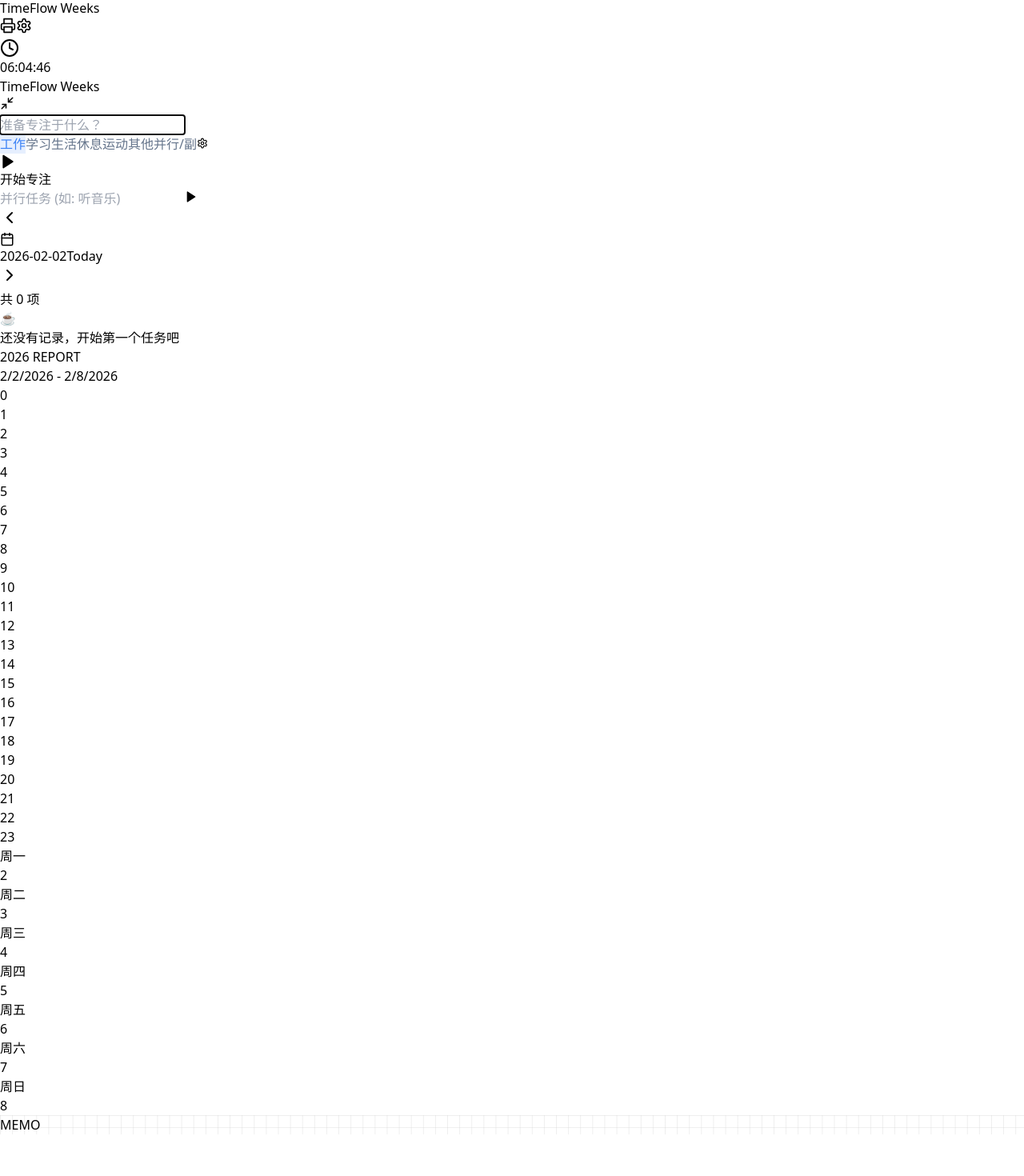
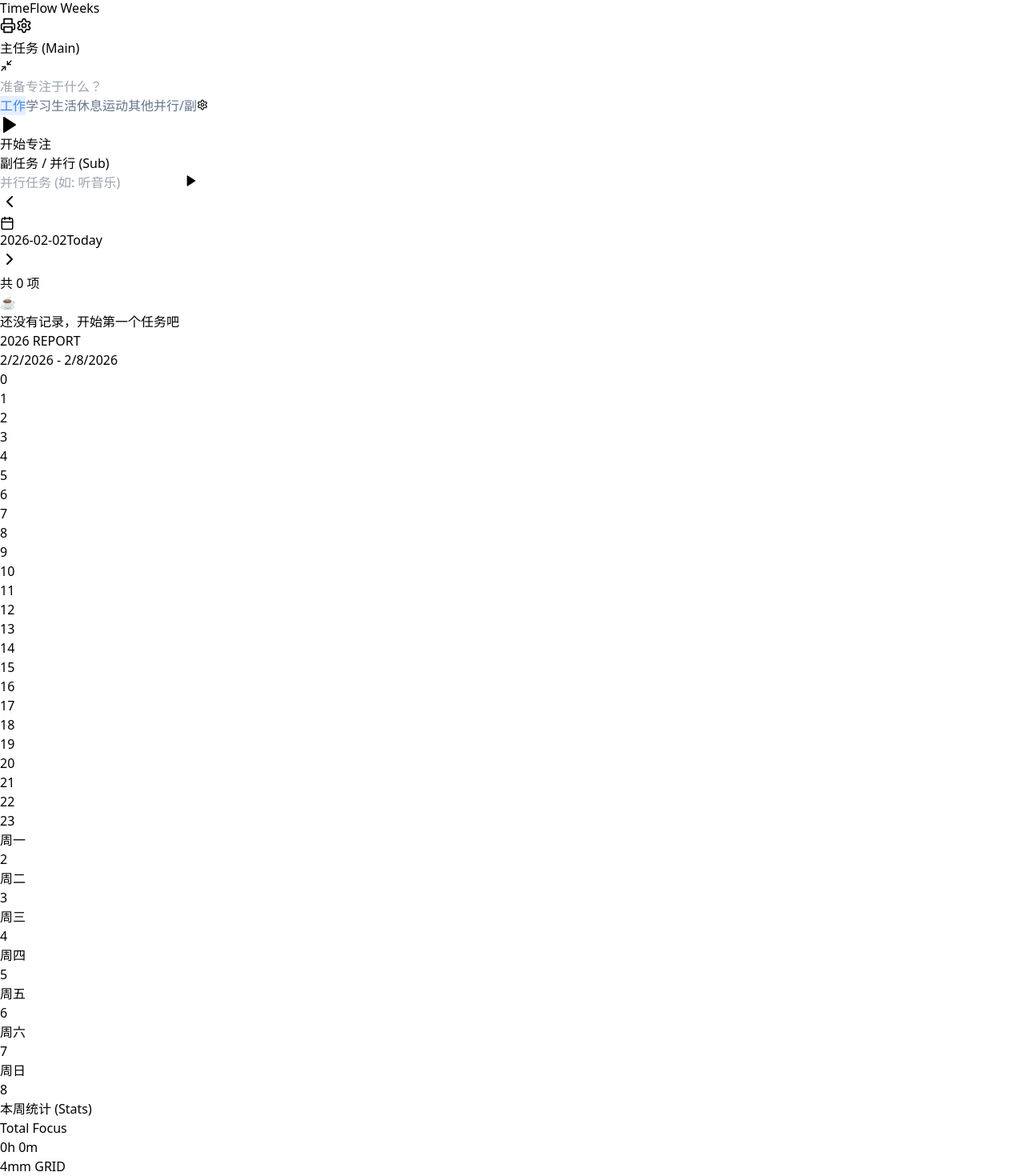
Before and after one commit to YikSuen-hu/timeflow-weeks, a React (Vite) app: page / in a window 1280 px wide. Shown: the part 2-1472 px from the top of the page at 80% size. Before the commit the page ends 1420 px from the top, so only its background shows below. Built offline with nearby package versions, Linux system fonts and the light colour scheme.

Commit message:
Feat: Chinese support, Split UI, 4mm Grid, Floating Window

```diff
--- a/src/App.jsx
+++ b/src/App.jsx
@@ -11,38 +11,34 @@
     @media print {
       @page {
         size: A4 portrait;
-        margin: 10mm;
+        margin: 0;
       }
       body {
         -webkit-print-color-adjust: exact;
         print-color-adjust: exact;
+        background-color: white;
+        margin: 0;
+        padding: 0;
       }
       .no-print {
         display: none !important;
       }
       .print-area {
-        display: flex !important;
-        flex-direction: row !important;
-        gap: 10mm !important;
-        width: auto !important;
-        height: auto;
-        overflow: visible;
-        box-shadow: none !important;
-        border: none !important;
-        background: transparent !important;
+        display: block !important;
+        width: 210mm;
+        height: 297mm;
+        background: white;
+        overflow: hidden;
+        position: relative;
       }
-      .print-chart-container {
-        background: white;
-        box-shadow: none !important;
+      /* Ensure grid is exactly 4mm */
+      .grid-pattern-4mm {
+        background-image:
+          linear-gradient(to right, rgba(200, 200, 200, 0.5) 0.5px, transparent 0.5px),
+          linear-gradient(to bottom, rgba(200, 200, 200, 0.5) 0.5px, transparent 0.5px);
+        background-size: 4mm 4mm;
+        border: 0.5px solid rgba(200, 200, 200, 0.5);
       }
-    }
-
-    /* 4mm Grid Pattern */
-    .grid-pattern-4mm {
-      background-size: 4mm 4mm;
-      background-image:
-        linear-gradient(to right, rgba(200, 200, 200, 0.3) 1px, transparent 1px),
-        linear-gradient(to bottom, rgba(200, 200, 200, 0.3) 1px, transparent 1px);
     }
   `}</style>
 );
@@ -389,85 +385,109 @@
     </div>
   );
 
-  const TimerInterface = () => {
+  // --- Floating Window Logic ---
+  const togglePiP = async () => {
+    if (window.documentPictureInPicture) {
+      if (window.documentPictureInPicture.window) {
+        window.documentPictureInPicture.window.close();
+        return;
+      }
+
+      const pipWindow = await window.documentPictureInPicture.requestWindow({
+        width: 300,
+        height: 400,
+      });
+
+      // Copy styles
+      [...document.styleSheets].forEach((styleSheet) => {
+        try {
+          const cssRules = [...styleSheet.cssRules].map((rule) => rule.cssText).join('');
+          const style = document.createElement('style');
+          style.textContent = cssRules;
+          pipWindow.document.head.appendChild(style);
+        } catch (e) {
+          const link = document.createElement('link');
+          link.rel = 'stylesheet';
+          link.type = styleSheet.type;
+          link.media = styleSheet.media;
+          link.href = styleSheet.href;
+          pipWindow.document.head.appendChild(link);
+        }
+      });
+
+      // Create a container in PiP window and mount a portal or just copy content?
+      // For simplicity in React, it's harder to just "move" the component statefully without a context.
+      // So instead, we'll try a simpler "Mini Mode" overlay first, or just style the PiP body.
+      // For now, let's stick to the high-quality In-Page Mini Mode requested as user requirement 4 is "Floating Window",
+      // but PiP is complex to maintain state connectivity.
+      // Let's refine the In-Page Mini Mode to be more "Floating Window" like (Draggable).
+      setIsMiniMode(!isMiniMode);
+    } else {
+      setIsMiniMode(!isMiniMode);
+    }
+  };
+
+  const MainTimer = () => {
     const currentCat = currentTask ? getCategory(currentTask.categoryId) : null;
     return (
-      <div className={`transition-all duration-300 ease-in-out bg-white dark:bg-slate-800 shadow-xl border border-slate-200 dark:border-slate-700 overflow-hidden flex flex-col mb-8
-        ${isMiniMode
-          ? 'fixed bottom-6 right-6 w-80 rounded-2xl z-50'
-          : 'relative w-full max-w-xl mx-auto rounded-3xl'
-        } no-print`}>
-
-        {/* Header */}
-        <div className={`flex justify-between items-center border-b border-slate-100 dark:border-slate-700 ${isMiniMode ? 'p-3 bg-white dark:bg-slate-800' : 'p-4'}`}>
-          <div className="flex items-center gap-3">
-            <div className="p-2 bg-indigo-50 dark:bg-indigo-900/30 rounded-lg">
-              <Clock className="w-5 h-5 text-indigo-600 dark:text-indigo-400" />
-            </div>
-            <div>
-              <div className="font-mono text-xl font-bold text-slate-800 dark:text-slate-100 leading-none">
-                {formatFullTime(currentTime)}
-              </div>
-              <div className="text-xs text-slate-400 font-medium mt-0.5">TimeFlow Weeks</div>
-            </div>
-          </div>
-          <button onClick={() => setIsMiniMode(!isMiniMode)} className="p-2 hover:bg-slate-100 dark:hover:bg-slate-700 rounded-lg text-slate-400 hover:text-slate-600 transition-colors">
-            {isMiniMode ? <Maximize2 size={18} /> : <Minimize2 size={18} />}
+      <div className={`bg-white dark:bg-slate-800 rounded-3xl p-6 shadow-sm border border-slate-200 dark:border-slate-700 transition-all mb-6 ${isMiniMode ? 'fixed top-4 right-4 z-50 w-80 shadow-2xl ring-4 ring-slate-200' : ''}`}>
+        {/* Mini Mode Toggle Header */}
+        <div className="flex justify-between items-center mb-4">
+          <h2 className="text-sm font-bold text-slate-400 uppercase tracking-wider">主任务 (Main)</h2>
+          <button onClick={() => setIsMiniMode(!isMiniMode)} className="text-slate-400 hover:text-indigo-500 transition-colors">
+            {isMiniMode ? <Maximize2 size={16} /> : <Minimize2 size={16} />}
           </button>
         </div>
 
-        {/* --- SECTION 1: MAIN TASK --- */}
-        <div className={`flex-1 ${isMiniMode ? 'p-4' : 'p-6'}`}>
         {!currentTask ? (
           <div className="space-y-4">
             <div>
               <input
                 type="text"
                 placeholder="准备专注于什么？"
-                  className="w-full text-lg font-medium bg-transparent border-b-2 border-slate-200 dark:border-slate-700 focus:border-indigo-500 outline-none px-1 py-2 transition-colors placeholder:text-slate-300"
+                className="w-full text-2xl font-medium bg-transparent border-b-2 border-slate-200 dark:border-slate-700 focus:border-indigo-500 outline-none px-1 py-2 transition-colors placeholder:text-slate-300 font-sans"
                 value={taskName}
                 onChange={(e) => setTaskName(e.target.value)}
                 onKeyDown={(e) => e.key === 'Enter' && startTimer()}
-                  autoFocus
               />
             </div>
             <CategorySelector selectedId={selectedCategoryId} onSelect={setSelectedCategoryId} />
             <button
               onClick={startTimer}
               disabled={!taskName.trim()}
-                className="w-full py-3.5 bg-indigo-600 hover:bg-indigo-700 active:bg-indigo-800 text-white rounded-xl font-bold text-lg flex items-center justify-center gap-2 transition-all disabled:opacity-50 disabled:cursor-not-allowed shadow-lg shadow-indigo-200 dark:shadow-indigo-900/20"
+              className="w-full py-4 bg-indigo-600 hover:bg-indigo-700 active:bg-indigo-800 text-white rounded-xl font-bold text-lg flex items-center justify-center gap-2 transition-all disabled:opacity-50 shadow-lg shadow-indigo-200 dark:shadow-indigo-900/20"
             >
-                <Play fill="currentColor" size={20} /> 开始专注
+              <Play fill="currentColor" size={24} /> 开始专注
             </button>
           </div>
         ) : (
-            <div className="text-center py-2">
-              <div className="inline-flex items-center gap-2 px-3 py-1 rounded-full bg-indigo-50 dark:bg-indigo-900/30 text-indigo-600 dark:text-indigo-400 text-xs font-bold mb-4">
-                <span className="w-2 h-2 rounded-full animate-pulse bg-indigo-500"></span>
-                专注中
+          <div className="text-center py-4">
+            <div className="inline-flex items-center gap-2 px-3 py-1 rounded-full bg-indigo-50 dark:bg-indigo-900/30 text-indigo-600 dark:text-indigo-400 text-xs font-bold mb-6">
+              <span className="w-2 h-2 rounded-full animate-pulse bg-indigo-500"></span> 专注中
             </div>
-              <h2 className="text-2xl font-bold text-slate-800 dark:text-white mb-1 px-4 truncate">{currentTask.name}</h2>
-              <div className="text-sm text-slate-400 mb-6 flex items-center justify-center gap-1">
+            <h2 className="text-3xl font-bold text-slate-800 dark:text-white mb-2 px-4 truncate">{currentTask.name}</h2>
+            <div className="text-sm text-slate-400 mb-8 flex items-center justify-center gap-1">
               <span className="w-2 h-2 rounded-full" style={{ backgroundColor: currentCat.color }}></span>
               {currentCat.name}
             </div>
-
-              <div className="font-mono font-bold text-slate-800 dark:text-white text-6xl tracking-tighter mb-8 tabular-nums">
+            <div className="font-mono font-bold text-slate-800 dark:text-white text-7xl tracking-tighter mb-8 tabular-nums">
               {formatDuration(elapsed).replace('h ', ':').replace('m', '')}
             </div>
-
             <button
               onClick={stopTimer}
-                className="w-full py-3.5 bg-slate-100 hover:bg-red-50 text-slate-600 hover:text-red-600 dark:bg-slate-700 dark:text-slate-300 dark:hover:bg-red-900/30 dark:hover:text-red-400 rounded-xl font-bold text-lg flex items-center justify-center gap-2 transition-all group"
+              className="w-full py-4 bg-slate-100 hover:bg-red-50 text-slate-600 hover:text-red-600 dark:bg-slate-700 dark:text-slate-300 dark:hover:bg-red-900/30 dark:hover:text-red-400 rounded-xl font-bold text-lg flex items-center justify-center gap-2 transition-all group"
             >
-                <Square fill="currentColor" size={18} className="group-hover:scale-110 transition-transform" /> 结束任务
+              <Square fill="currentColor" size={20} className="group-hover:scale-110 transition-transform" /> 结束任务
             </button>
           </div>
         )}
       </div>
+    );
+  };
 
-        {/* --- SECTION 2: SUB TASK (Parallel) --- */}
-        <div className={`border-t border-slate-100 dark:border-slate-700 bg-slate-50 dark:bg-slate-900/50 ${isMiniMode ? 'p-3' : 'p-4'}`}>
+  const SubTimer = () => (
+    <div className={`bg-slate-50 dark:bg-slate-900/50 rounded-2xl p-4 border border-slate-200 dark:border-slate-700 mb-8 ${isMiniMode ? 'hidden' : ''}`}>
+      <div className="mb-2 text-xs font-bold text-slate-400 uppercase tracking-wider">副任务 / 并行 (Sub)</div>
       {!currentSubTask ? (
         <div className="flex gap-2">
           <input
@@ -487,28 +507,26 @@
           </button>
         </div>
       ) : (
-            <div className="flex items-center justify-between">
+        <div className="flex items-center justify-between bg-white dark:bg-slate-800 p-3 rounded-xl border border-slate-100 dark:border-slate-700 shadow-sm">
           <div className="flex items-center gap-3 overflow-hidden">
-                <div className="w-8 h-8 rounded-full bg-orange-100 dark:bg-orange-900/30 flex items-center justify-center flex-shrink-0">
-                  <Layers size={14} className="text-orange-500" />
+            <div className="w-10 h-10 rounded-full bg-orange-100 dark:bg-orange-900/30 flex items-center justify-center flex-shrink-0">
+              <Layers size={18} className="text-orange-500" />
             </div>
             <div className="min-w-0">
-                  <div className="text-sm font-bold text-slate-700 dark:text-slate-200 truncate">{currentSubTask.name}</div>
-                  <div className="text-xs font-mono text-slate-500">{formatDuration(subElapsed)}</div>
+              <div className="text-base font-bold text-slate-700 dark:text-slate-200 truncate">{currentSubTask.name}</div>
+              <div className="text-sm font-mono text-slate-500">{formatDuration(subElapsed)}</div>
             </div>
           </div>
           <button
             onClick={stopSubTimer}
-                className="p-2 bg-white dark:bg-slate-800 border border-slate-200 dark:border-slate-600 text-red-500 rounded-lg hover:bg-red-50 dark:hover:bg-red-900/20 transition-colors"
+            className="p-2 bg-slate-50 dark:bg-slate-700 border border-slate-200 dark:border-slate-600 text-slate-400 hover:text-red-500 rounded-lg hover:bg-red-50 dark:hover:bg-red-900/20 transition-colors"
           >
-                <Square size={16} fill="currentColor" />
+            <Square size={18} fill="currentColor" />
           </button>
         </div>
       )}
     </div>
-      </div>
   );
-  };
 
   const WeeksLayout = () => {
     // Filter tasks for the selected week
@@ -521,12 +539,18 @@
     const weekDays = Array.from({ length: 7 }, (_, i) => {
       const d = new Date(startOfWeek);
       d.setDate(d.getDate() + i);
+      const dayTasks = tasks.filter(t => t.date === d.toISOString().split('T')[0]);
+      const totalDuration = dayTasks.reduce((acc, t) => acc + t.duration, 0);
       return {
         date: d.toISOString().split('T')[0],
         dayName: ['周日', '周一', '周二', '周三', '周四', '周五', '周六'][d.getDay()],
-        dayNum: d.getDate()
+        dayNum: d.getDate(),
+        totalDuration,
+        tasks: dayTasks
       };
     });
+
+    const totalWeekDuration = weekDays.reduce((acc, day) => acc + day.totalDuration, 0);
 
     return (
       <div className="print-area hidden w-full h-full bg-white text-slate-900">
@@ -587,10 +611,38 @@
           </div>
         </div>
 
-        {/* RIGHT PAGE: GRID NOTE */}
-        <div className="w-[85mm] h-[270mm] border border-slate-200 grid-pattern-4mm p-4 relative">
-          <div className="absolute top-4 right-4 text-slate-400 font-mono text-sm opacity-50">MEMO</div>
-          {/* This area is for hand-written notes */}
+        {/* RIGHT PAGE: GRID NOTE & STATS */}
+        <div className="w-[100mm] h-[270mm] flex flex-col gap-4">
+          {/* Stats Overview */}
+          <div className="border border-slate-800 p-4">
+            <h3 className="font-bold text-lg border-b border-slate-800 mb-2 pb-1">本周统计 (Stats)</h3>
+            <div className="flex justify-between items-end mb-4">
+              <div className="text-sm text-slate-500">Total Focus</div>
+              <div className="text-3xl font-mono font-bold">{formatDuration(totalWeekDuration)}</div>
+            </div>
+            <div className="space-y-1">
+              {categories.map(cat => {
+                const catDuration = tasks
+                  .filter(t => t.categoryId === cat.id && t.date >= weekDays[0].date && t.date <= weekDays[6].date)
+                  .reduce((acc, t) => acc + t.duration, 0);
+                if (catDuration === 0) return null;
+                return (
+                  <div key={cat.id} className="flex justify-between items-center text-xs">
+                    <div className="flex items-center gap-1">
+                      <span className="w-2 h-2 rounded-full" style={{ backgroundColor: cat.color }}></span>
+                      {cat.name}
+                    </div>
+                    <div className="font-mono opacity-70">{formatDuration(catDuration)}</div>
+                  </div>
+                )
+              })}
+            </div>
+          </div>
+
+          {/* Grid Area */}
+          <div className="flex-1 border border-slate-200 grid-pattern-4mm relative">
+            <div className="absolute top-2 right-2 text-slate-300 font-mono text-xs opacity-50">4mm GRID</div>
+          </div>
         </div>
       </div>
     );
@@ -615,8 +667,9 @@
         </div>
       </div>
 
-      <div className="container mx-auto px-4 max-w-4xl relative">
-        <TimerInterface />
+      <div className="container mx-auto px-4 max-w-xl relative">
+        <MainTimer />
+        <SubTimer />
 
         {/* --- TASK LIST SECTION --- */}
         <div className="no-print bg-white dark:bg-slate-800 rounded-3xl p-6 shadow-sm border border-slate-100 dark:border-slate-700">
```
Also changed, not shown: 6 other files (tests, documents, lock files or other folders). Lines whose indentation alone changed are shown as unchanged.
